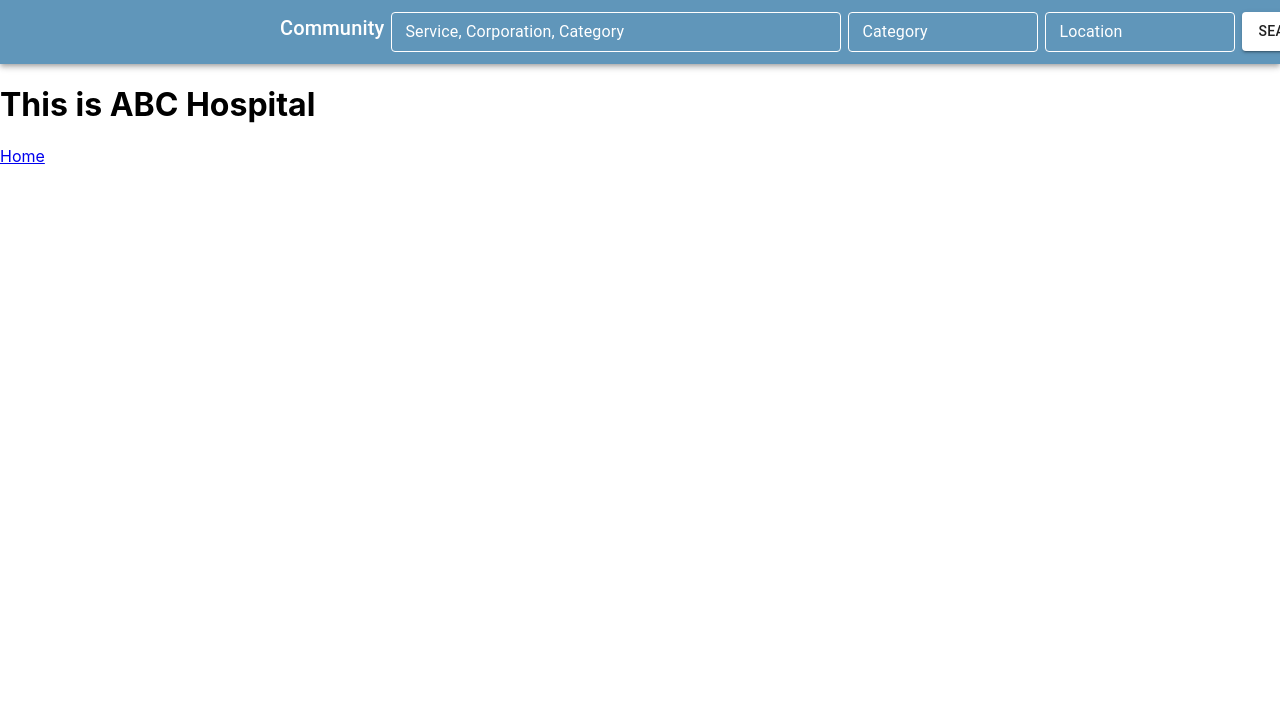
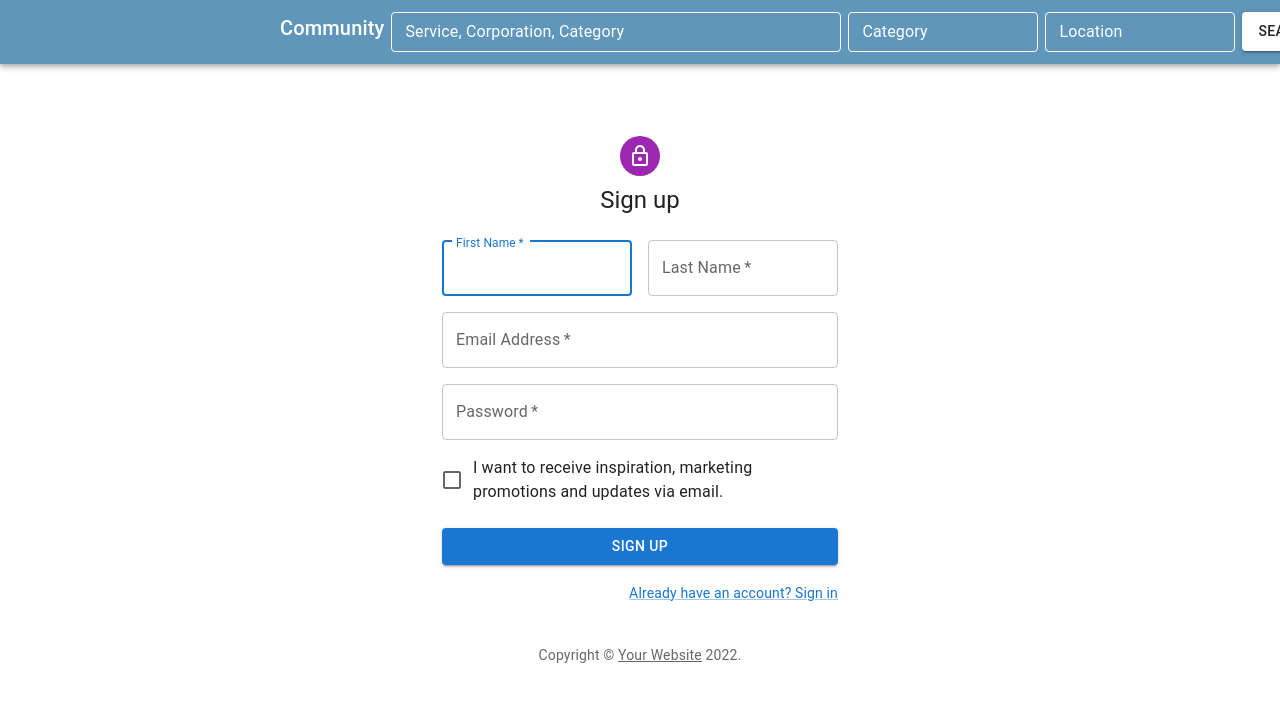
Before and after one commit to markonorth2/community, a React (Create React App) app in the folder client/: page /signup in a window 1280 px wide. Shown: the top 702 px of the page. Built offline with nearby package versions, Linux system fonts and the light colour scheme.

Commit message:
created a signup page

```diff
--- a/client/src/components/SignUp.js
+++ b/client/src/components/SignUp.js
@@ -1,11 +1,134 @@
-import { Link } from "react-router-dom";
+import * as React from 'react';
+import Avatar from '@mui/material/Avatar';
+import Button from '@mui/material/Button';
+import CssBaseline from '@mui/material/CssBaseline';
+import TextField from '@mui/material/TextField';
+import FormControlLabel from '@mui/material/FormControlLabel';
+import Checkbox from '@mui/material/Checkbox';
+import Link from '@mui/material/Link';
+import Grid from '@mui/material/Grid';
+import Box from '@mui/material/Box';
+import LockOutlinedIcon from '@mui/icons-material/LockOutlined';
+import Typography from '@mui/material/Typography';
+import Container from '@mui/material/Container';
+import { createTheme, ThemeProvider } from '@mui/material/styles';
+
+
+function Copyright(props) {
+  return (
+    <Typography variant="body2" color="text.secondary" align="center" {...props}>
+      {'Copyright © '}
+      <Link color="inherit" href="https://mui.com/">
+        Your Website
+      </Link>{' '}
+      {new Date().getFullYear()}
+      {'.'}
+    </Typography>
+  );
+}
+
+const theme = createTheme();
 
 function SignUp() {
-	return (
-    <>
-      <h1>This is ABC Hospital</h1>
-      <Link to="/home">Home</Link>
-    </>
+	const handleSubmit = (event) => {
+    event.preventDefault();
+    const data = new FormData(event.currentTarget);
+    // eslint-disable-next-line no-console
+    console.log({
+      email: data.get('email'),
+      password: data.get('password'),
+    });
+  };
+
+  return (
+    <ThemeProvider theme={theme}>
+      <Container component="main" maxWidth="xs">
+        <CssBaseline />
+        <Box
+          sx={{
+            marginTop: 8,
+            display: 'flex',
+            flexDirection: 'column',
+            alignItems: 'center',
+          }}
+        >
+          <Avatar sx={{ m: 1, bgcolor: 'secondary.main' }}>
+            <LockOutlinedIcon />
+          </Avatar>
+          <Typography component="h1" variant="h5">
+            Sign up
+          </Typography>
+          <Box component="form" noValidate onSubmit={handleSubmit} sx={{ mt: 3 }}>
+            <Grid container spacing={2}>
+              <Grid item xs={12} sm={6}>
+                <TextField
+                  autoComplete="given-name"
+                  name="firstName"
+                  required
+                  fullWidth
+                  id="firstName"
+                  label="First Name"
+                  autoFocus
+                />
+              </Grid>
+              <Grid item xs={12} sm={6}>
+                <TextField
+                  required
+                  fullWidth
+                  id="lastName"
+                  label="Last Name"
+                  name="lastName"
+                  autoComplete="family-name"
+                />
+              </Grid>
+              <Grid item xs={12}>
+                <TextField
+                  required
+                  fullWidth
+                  id="email"
+                  label="Email Address"
+                  name="email"
+                  autoComplete="email"
+                />
+              </Grid>
+              <Grid item xs={12}>
+                <TextField
+                  required
+                  fullWidth
+                  name="password"
+                  label="Password"
+                  type="password"
+                  id="password"
+                  autoComplete="new-password"
+                />
+              </Grid>
+              <Grid item xs={12}>
+                <FormControlLabel
+                  control={<Checkbox value="allowExtraEmails" color="primary" />}
+                  label="I want to receive inspiration, marketing promotions and updates via email."
+                />
+              </Grid>
+            </Grid>
+            <Button
+              type="submit"
+              fullWidth
+              variant="contained"
+              sx={{ mt: 3, mb: 2 }}
+            >
+              Sign Up
+            </Button>
+            <Grid container justifyContent="flex-end">
+              <Grid item>
+                <Link href="#" variant="body2">
+                  Already have an account? Sign in
+                </Link>
+              </Grid>
+            </Grid>
+          </Box>
+        </Box>
+        <Copyright sx={{ mt: 5 }} />
+      </Container>
+    </ThemeProvider>
 
 	);
 }
```
